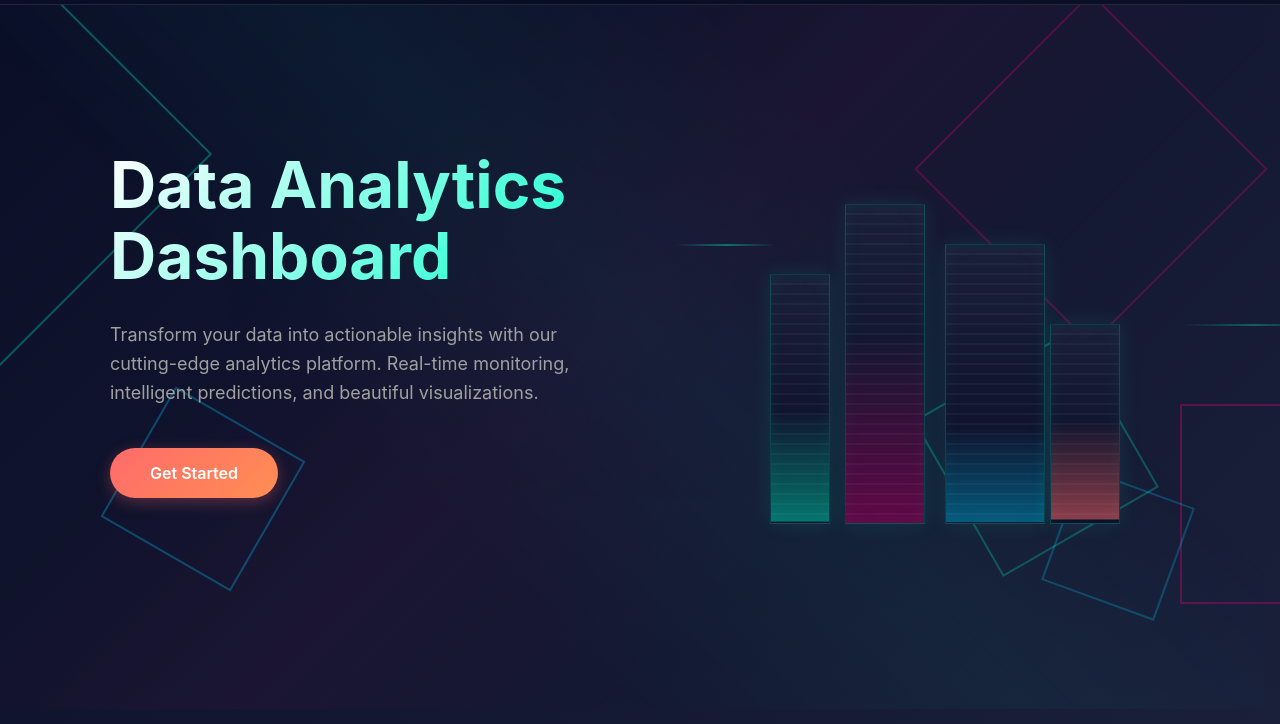
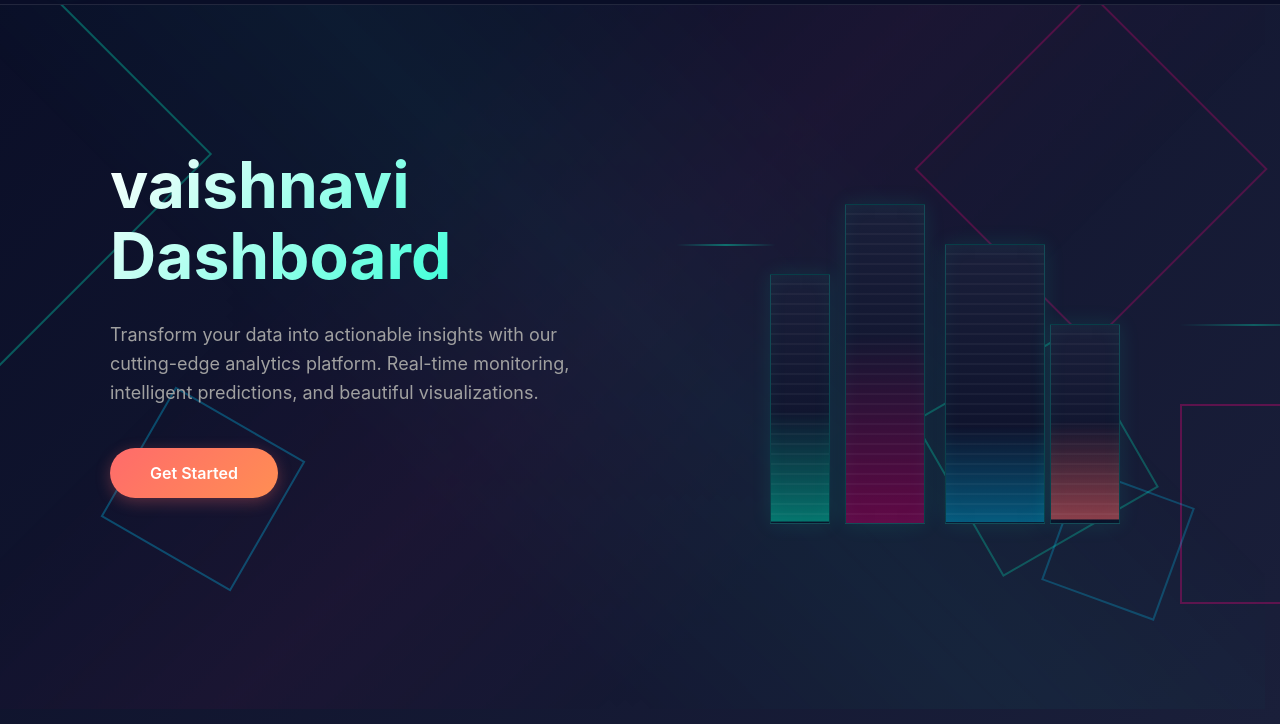
Before and after one commit to vbiradar0411/EY_4.0_SU, a plain HTML site: page index.html in a window 1280 px wide. Shown: the part 76-800 px from the top of the page. Drawn offline with Linux system fonts and the light colour scheme.

```diff
--- a/index.html
+++ b/index.html
@@ -67,7 +67,7 @@
 
         <div class="hero-content">
             <div class="hero-text">
-                <h1>Data Analytics<br>Dashboard</h1>
+                <h1>vaishnavi<br>Dashboard</h1>
                 <p>Transform your data into actionable insights with our cutting-edge analytics platform. Real-time monitoring, intelligent predictions, and beautiful visualizations.</p>
                 <a href="#dashboard" class="cta-button">Get Started</a>
             </div>
```
